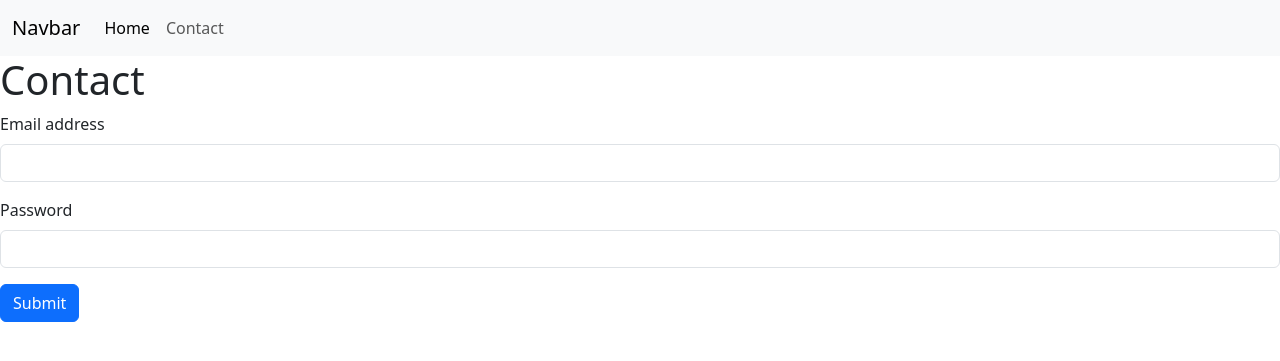
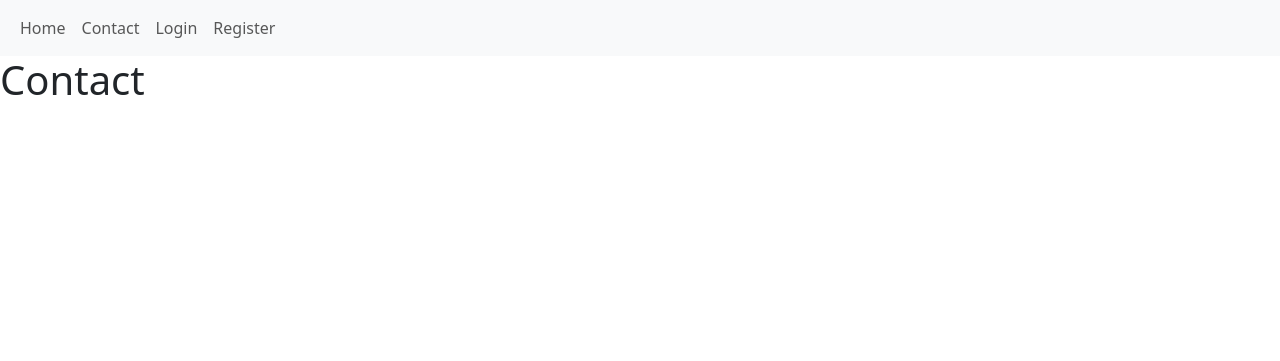
Before and after one commit to Szafter12/MVC-framework-php, a PHP site: page /contact in a window 1280 px wide. Shown: the top 361 px of the page. Run offline with PHP 8.4, Linux system fonts and the light colour scheme.

Commit message:
adding more layouts and change layouts

```diff
--- a/controllers/AuthController.php
+++ b/controllers/AuthController.php
@@ -9,6 +9,7 @@ class AuthController extends Controller
 {
     public function login()
     {
+        $this->setLayout('auth');
         return $this->render('login');
     }
 
@@ -17,7 +18,7 @@ class AuthController extends Controller
         if ($request->isPost()) {
             return 'Handling post request for registration';
         }
-
+        $this->setLayout('auth');
         return $this->render('register');
     }
 }
--- a/core/Application.php
+++ b/core/Application.php
@@ -8,6 +8,7 @@ class Application
     public Router $router;
     public Request $request;
     public Response $response;
+    public Controller $controller;
     public static Application $app;
 
     public function __construct($rootPath)
@@ -19,6 +20,16 @@ class Application
         $this->router = new Router($this->request, $this->response);
     }
 
+    public function getController()
+    {
+        return $this->controller;
+    }
+
+    public function setController(Controller $controller)
+    {
+        $this->controller = $controller;
+    }
+
     public function run()
     {
         echo $this->router->reslove();
--- a/core/Controller.php
+++ b/core/Controller.php
@@ -2,8 +2,18 @@
 
 namespace app\core;
 
-class Controller {
-    public function render($view, $params = []) {
+class Controller
+{
+
+    public string $layout = 'main';
+
+    public function render($view, $params = [])
+    {
         return Application::$app->router->renderView($view, $params);
     }
+
+    public function setLayout($layout)
+    {
+        $this->layout = $layout;
+    }
 }
--- a/core/Router.php
+++ b/core/Router.php
@@ -39,7 +39,9 @@ class Router
         }
 
         if (is_array($callback)) {
-            $callback[0] = new $callback[0]();
+            Application::$app->controller = new $callback[0]();
+            Application::$app->controller->setLayout('main');
+            $callback[0] = Application::$app->controller;
         }
 
         return call_user_func($callback, $this->request);
@@ -54,8 +56,9 @@ class Router
 
     protected function layoutContent()
     {
+        $layout = Application::$app->controller->layout;
         ob_start();
-        include_once Application::$ROOT_DIR . '/views/layouts/main.php';
+        include_once Application::$ROOT_DIR . '/views/layouts/' . $layout . '.php';
         return ob_get_clean();
     }
 
--- a/views/contact.php
+++ b/views/contact.php
@@ -1,13 +1 @@
 <h1>Contact</h1>
-
-<form action="" method="post">
-    <div class="mb-3">
-        <label for="exampleInputEmail1" class="form-label">Email address</label>
-        <input type="email" class="form-control" id="exampleInputEmail1" name="email">
-    </div>
-    <div class="mb-3">
-        <label for="exampleInputPassword1" class="form-label">Password</label>
-        <input type="password" class="form-control" id="exampleInputPassword1" name="password">
-    </div>
-    <button type="submit" class="btn btn-primary">Submit</button>
-</form>
--- a/views/layouts/main.php
+++ b/views/layouts/main.php
@@ -11,17 +11,19 @@
 <body>
     <nav class="navbar navbar-expand-lg bg-body-tertiary">
         <div class="container-fluid">
-            <a class="navbar-brand" href="#">Navbar</a>
-            <button class="navbar-toggler" type="button" data-bs-toggle="collapse" data-bs-target="#navbarSupportedContent" aria-controls="navbarSupportedContent" aria-expanded="false" aria-label="Toggle navigation">
-                <span class="navbar-toggler-icon"></span>
-            </button>
             <div class="collapse navbar-collapse" id="navbarSupportedContent">
                 <ul class="navbar-nav me-auto mb-2 mb-lg-0">
                     <li class="nav-item">
-                        <a class="nav-link active" aria-current="page" href="/">Home</a>
+                        <a class="nav-link" aria-current="page" href="/">Home</a>
                     </li>
                     <li class="nav-item">
                         <a class="nav-link" href="/contact">Contact</a>
+                    </li>
+                    <li class="nav-item">
+                        <a class="nav-link" href="/login">Login</a>
+                    </li>
+                    <li class="nav-item">
+                        <a class="nav-link" href="/register">Register</a>
                     </li>
                 </ul>
             </div>
```
Also changed, not shown: views/layouts/auth.php (added, +18 -0 lines), views/login.php (added, +13 -0 lines).
